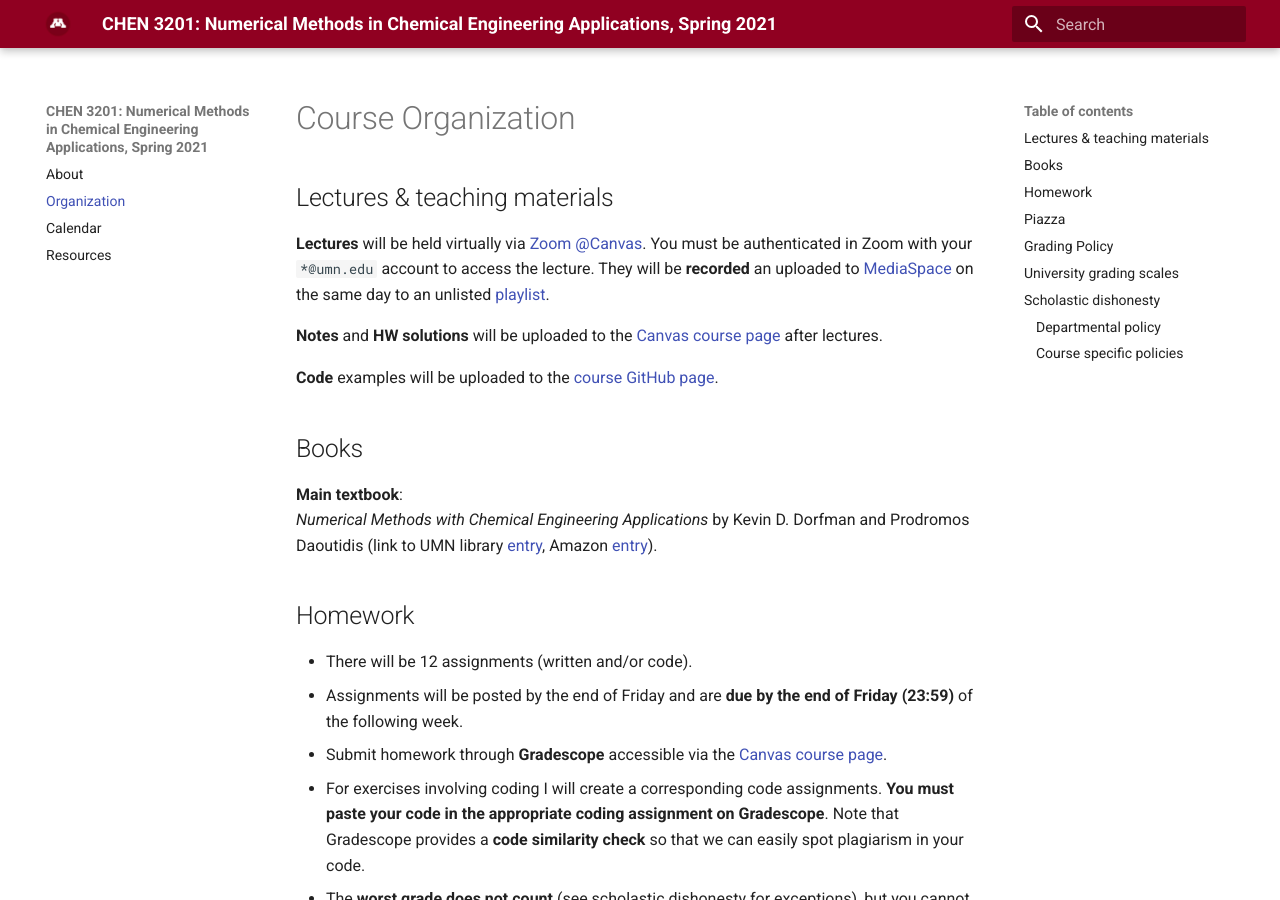
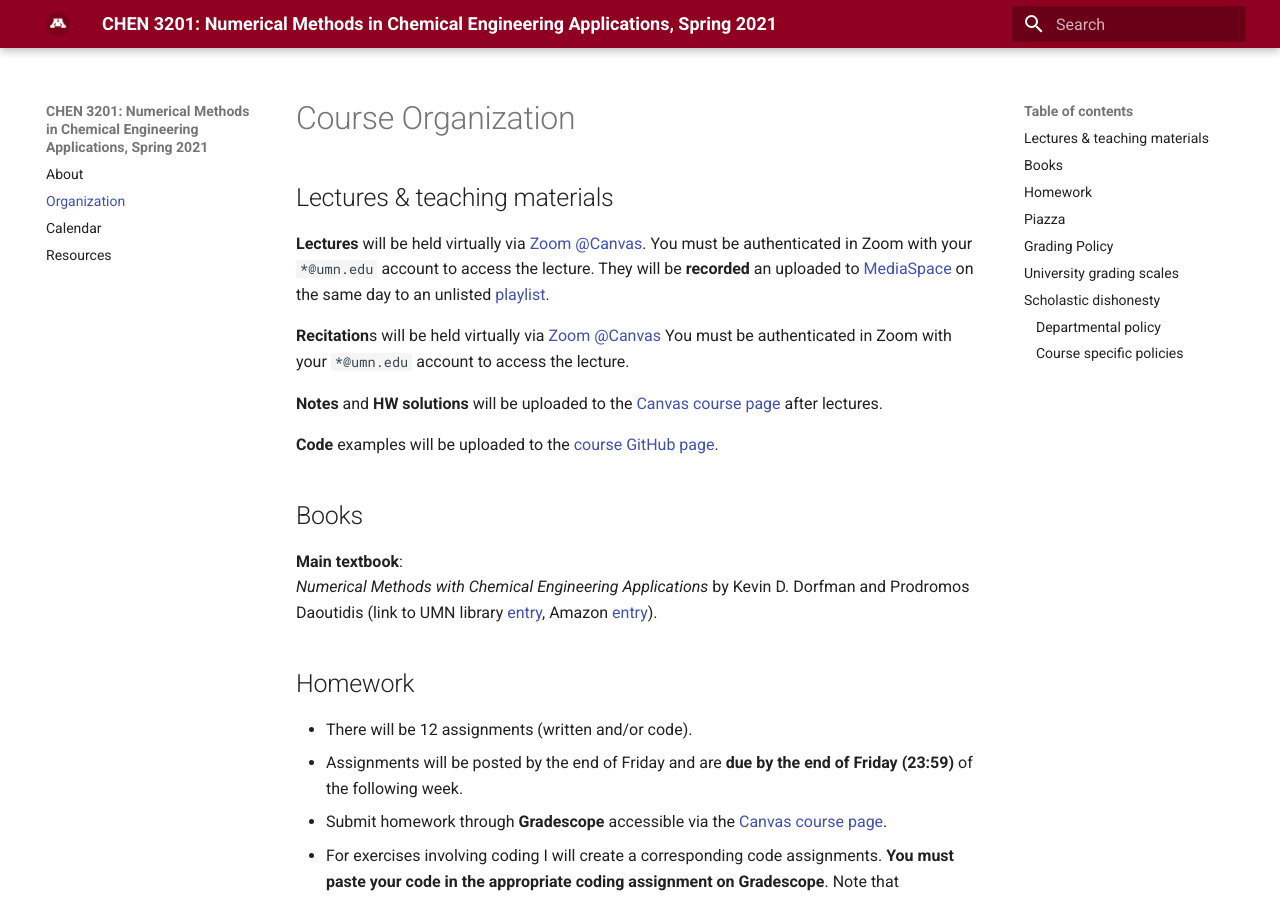
Before and after one commit to smcantab/chen3201-spring2021, an MkDocs documentation site: the page built from docs/organization.md, in a window 1280 px wide and 900 px high. Built offline with MkDocs 1.6.1 and Material for MkDocs 9.7.7, drawn with Linux system fonts in a browser that asks for light colours.

```diff
--- a/docs/organization.md
+++ b/docs/organization.md
@@ -3,6 +3,8 @@
 ## Lectures & teaching materials
 
 **Lectures** will be held virtually via [Zoom @Canvas](https://canvas.umn.edu/courses/217014/external_tools/21146). You must be authenticated in Zoom with your `*@umn.edu` account to access the lecture. They will be **recorded** an uploaded to [MediaSpace](https://mediaspace.umn.edu/) on the same day to an unlisted [playlist](https://mediaspace.umn.edu/playlist/edit/1_z9e09674//1).
+
+**Recitation**s will be held virtually via [Zoom @Canvas](https://canvas.umn.edu/courses/217014/external_tools/21146) You must be authenticated in Zoom with your `*@umn.edu` account to access the lecture.
 
 **Notes** and **HW solutions** will be uploaded to the [Canvas course page](https://canvas.umn.edu/courses/193402) after lectures.
 
```
